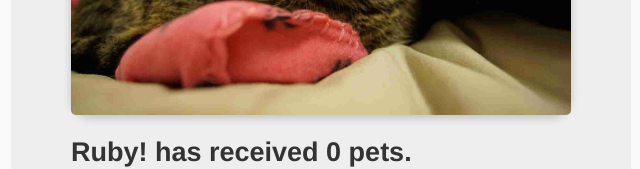
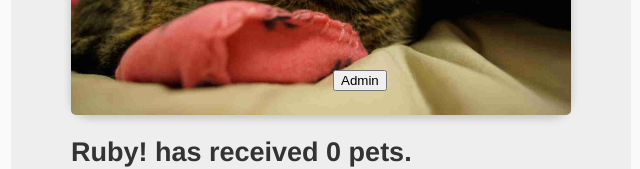
Before and after one commit to sarankhongmek/Cat_clicker, a website: page index.html in a window 1280 px wide. Shown: the part 529-698 px from the top of the page, without its empty margins (327-967 px from the left). Drawn offline with nearby package versions, Linux system fonts and the light colour scheme; files that its build step writes are made by us from their sources.

Commit message:
Add admin button

```diff
--- a/index.html
+++ b/index.html
@@ -34,7 +34,7 @@
      <h2 class="title"></h2>
   </div>
 
-
+<button class="admin-bttn">Admin</button>
 <div class="card-holder">
       <h3>Pick a cat to pet</h3>
       <picture class="pick">
```
